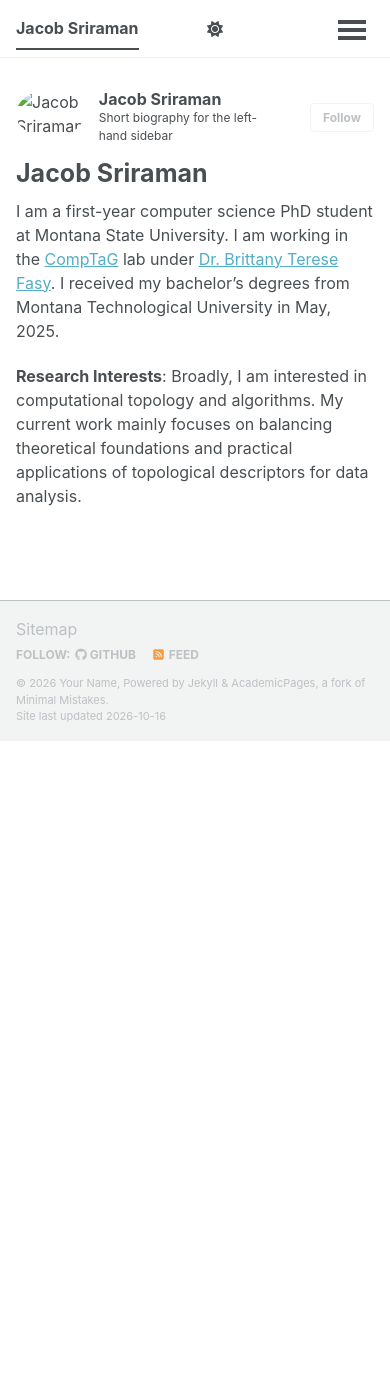
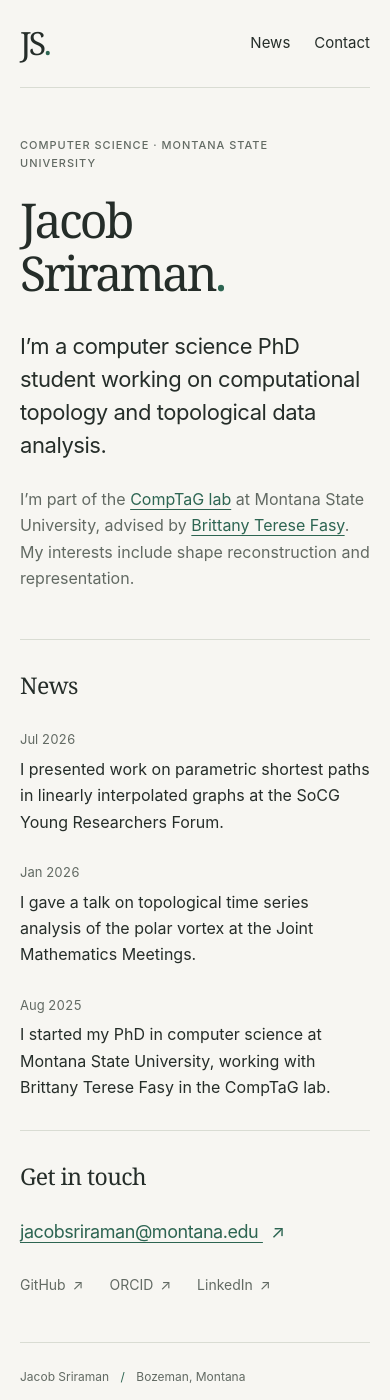
Before and after one commit to jacobsriraman/jacobsriraman.github.io, a Jekyll site: the page built from _pages/about.md, in a window 390 px wide and 1400 px high. Built offline with Jekyll 4.4.1, drawn with Linux system fonts in a browser that asks for light colours; a script bundle is joined from its source files by our own code; library files that are not in the unit come from our copies.

```diff
--- a/_config.yml
+++ b/_config.yml
@@ -11,22 +11,22 @@ locale                   : "en-US"
 site_theme               : "default" # The available themes options are "default", "air", "sunrise", "mint", "dirt" and "contrast"
 title                    : "Jacob Sriraman"
 title_separator          : "-"
-name                     : &name "Your Name"
-description              : &description "Your Name's academic portfolio"   # Update this with a general description of your site, this is the default if not overridden by a page
-url                      : https://academicpages.github.io # The base hostname & protocol for your site e.g. "https://[your GitHub username].github.io",
+name                     : &name "Jacob Sriraman"
+description              : &description "Jacob Sriraman — computer science PhD student at Montana State University, working on computational topology and topological data analysis."   # Update this with a general description of your site, this is the default if not overridden by a page
+url                      : https://jacobsriraman.github.io # The base hostname & protocol for your site e.g. "https://[your GitHub username].github.io",
                                                            # or if you already have some other page hosted on Github then use "https://[your GitHub username].github.io/[Your Repo Name]"
 baseurl                  : "" # the subpath of your site, e.g. "/blog"
-repository               : "academicpages/academicpages.github.io"
+repository               : "jacobsriraman/jacobsriraman.github.io"
 
 # Site Author - The following control what appear as part of the author content on the side bar.
 #               If a field is blank the icon and link will not appear, otherwise it will be shown.
 #               Additional customization can be done by editing /_includes/author-profile.html
 author:
   # Biographic information
-  avatar           : "images/profile-pic.jpeg"
+  avatar           : # Optional: add a portrait path here.
   name             : "Jacob Sriraman"
   pronouns         : # example: "she/her"
-  bio              : "Short biography for the left-hand sidebar"
+  bio              : "Computer science PhD student"
   location         : "Bozeman, MT, USA"
   employer         : "Montana State University"
   uri              : # URL
@@ -95,7 +95,7 @@ publication_category:
 teaser                   :  # filename of teaser fallback teaser image placed in /images/ for social media previews
 breadcrumbs              : false # true, false (default)
 words_per_minute         : 160
-future                   : true
+future                   : false
 read_more                : "disabled" # if enabled, adds "Read more" links to excerpts
 talkmap_link             : false      #change to true to add link to talkmap on talks page
 comments:
@@ -125,7 +125,7 @@ staticman:
       options:
         format           : "iso8601" # "iso8601" (default), "timestamp-seconds", "timestamp-milliseconds"
 atom_feed:
-  hide                   : false     # change to true to hide the RSS feed in the footer
+  hide                   : true      # No blog feed in the single-page layout.
   path                   : # blank (default) uses feed.xml
 
 
@@ -166,6 +166,47 @@ include:
   - _pages
   - files
 exclude:
+  # Unused template content stays in Git but is omitted from the built site.
+  - _posts
+  - _drafts
+  - _publications
+  - _talks
+  - _teaching
+  - _portfolio
+  - talkmap
+  - talkmap.py
+  - talkmap.ipynb
+  - talkmap_out.ipynb
+  - markdown_generator
+  - scripts
+  - Jacob_Sriraman_Academic_CV.tex
+  - README.md
+  - EDITING.md
+  - Gemfile.lock
+  - docker-compose.yaml
+  - _config_docker.yml
+  - files/paper1.pdf
+  - files/paper2.pdf
+  - files/paper3.pdf
+  - files/slides1.pdf
+  - files/slides2.pdf
+  - files/slides3.pdf
+  - files/bibtex1.bib
+  - _pages/category-archive.html
+  - _pages/collection-archive.html
+  - _pages/cv-json.md
+  - _pages/cv.md
+  - _pages/non-menu-page.md
+  - _pages/page-archive.html
+  - _pages/portfolio.html
+  - _pages/publications.html
+  - _pages/sitemap.md
+  - _pages/tag-archive.html
+  - _pages/talkmap.html
+  - _pages/talks.html
+  - _pages/teaching.html
+  - _pages/terms.md
+  - _pages/year-archive.html
   - "*.sublime-project"
   - "*.sublime-workspace"
   - .asset-cache
@@ -222,16 +263,16 @@ kramdown:
 # These settings control the types of collections used by the template
 collections:
   teaching:
-    output: true
+    output: false
     permalink: /:collection/:path/
   publications:
-    output: true
+    output: false
     permalink: /:collection/:path/
   portfolio:
-    output: true
+    output: false
     permalink: /:collection/:path/
   talks:
-    output: true
+    output: false
     permalink: /:collection/:path/
 
 
--- /dev/null
+++ b/_data/home.yml
@@ -0,0 +1,34 @@
+# Your homepage copy lives here. Markdown is supported in text fields.
+# TODOs are comments, so they never appear on the public site.
+
+eyebrow: Computer science · Montana State University
+
+# TODO: Replace this with 2–3 sentences in your own voice: what interests you,
+# what you spend time thinking about, and why someone might want to talk to you.
+intro: >-
+  I'm a computer science PhD student working on computational topology
+  and topological data analysis.
+about: >-
+  I'm part of the [CompTaG lab](https://comptag.github.io/) at
+  Montana State University, advised by [Brittany Terese Fasy](https://fasy.us/).
+  My interests include shape reconstruction and representation.
+
+# TODO (optional): Add one sentence about a question or project on your mind.
+# Leave blank to hide it. Avoid details that will immediately go out of date.
+currently: ""
+
+# News is in _data/news.yml. Add a short update there whenever you have one.
+
+# TODO (optional): Add a portrait under images/ and enter its path here.
+# Leave blank for the text-only layout.
+portrait: ""
+portrait_alt: Portrait of Jacob Sriraman
+
+# TODO: Add a few lines about you beyond your research: interests, places,
+# things you make, or what you do for fun. This section stays hidden until filled.
+personal_heading: Away from the desk
+personal: ""
+
+# TODO (optional): Add a PDF at files/cv.pdf, then set cv_url to /files/cv.pdf.
+# It becomes a quiet footer link, without creating another tab or CV page.
+cv_url: ""
--- /dev/null
+++ b/_data/news.yml
@@ -0,0 +1,21 @@
+# Add a short update whenever you have something to share. Markdown links work.
+# Use a quoted YYYY-MM date; the homepage shows the five newest entries first.
+# TODO: Review these starting updates, drawn from your CV, and make them yours.
+# Updates can be small: a new project, a talk, teaching, or something you learned.
+# Example:
+# - date: "2026-10"
+#   text: >-
+#     A sentence about what you've been up to, with an optional [link](https://example.com).
+
+- date: "2026-07"
+  text: >-
+    I presented work on parametric shortest paths in linearly interpolated
+    graphs at the SoCG Young Researchers Forum.
+- date: "2026-01"
+  text: >-
+    I gave a talk on topological time series analysis of the polar vortex
+    at the Joint Mathematics Meetings.
+- date: "2025-08"
+  text: >-
+    I started my PhD in computer science at Montana State University,
+    working with Brittany Terese Fasy in the CompTaG lab.
--- /dev/null
+++ b/_layouts/personal.html
@@ -0,0 +1,36 @@
+<!doctype html>
+<html lang="{{ site.locale | default: 'en-US' }}">
+  <head>
+    <meta charset="utf-8">
+    <meta name="viewport" content="width=device-width, initial-scale=1">
+    <title>{% unless page.url == '/' %}{{ page.title | escape }} · {% endunless %}{{ site.title | escape }}</title>
+    <meta name="description" content="{{ page.description | default: site.description | escape }}">
+    <link rel="canonical" href="{{ page.url | absolute_url }}">
+    <meta property="og:type" content="website">
+    <meta property="og:title" content="{{ site.title | escape }}">
+    <meta property="og:description" content="{{ page.description | default: site.description | escape }}">
+    <meta property="og:url" content="{{ page.url | absolute_url }}">
+    <meta name="theme-color" content="#f7f6f2">
+    <link rel="icon" href="{{ '/images/monogram.svg' | relative_url }}" type="image/svg+xml">
+    <link rel="stylesheet" href="{{ '/assets/css/personal.css' | relative_url }}">
+  </head>
+  <body>
+    <a class="skip-link" href="#main">Skip to content</a>
+    <div class="site-shell">
+      <header class="site-header">
+        <a class="home-link" href="{{ '/' | relative_url }}" aria-label="Jacob Sriraman, home">JS<span aria-hidden="true">.</span></a>
+        <nav aria-label="Main navigation">
+          {% if site.data.news.size > 0 %}<a href="{{ '/#news' | relative_url }}">News</a>{% endif %}
+          <a href="{{ '/#contact' | relative_url }}">Contact</a>
+        </nav>
+      </header>
+      <main id="main" tabindex="-1">{{ content }}</main>
+      <footer class="site-footer">
+        <span>{{ site.author.name | escape }} <span aria-hidden="true">/</span> Bozeman, Montana</span>
+        {% if site.data.home.cv_url != blank and site.data.home.cv_url != '' %}
+          <a href="{{ site.data.home.cv_url | relative_url }}">CV (PDF)</a>
+        {% endif %}
+      </footer>
+    </div>
+  </body>
+</html>
--- a/_pages/about.md
+++ b/_pages/about.md
@@ -1,18 +1,63 @@
 ---
+layout: personal
 permalink: /
-title: "Jacob Sriraman"
-author_profile: true
+title: Jacob Sriraman
 redirect_from:
   - /about/
   - /about.html
+  - /publications/
+  - /talks/
+  - /cv/
+  - /cv-json/
+  - /resume
 ---
 
-I am a first-year computer science PhD student at Montana State University. I am
-working in the <a href="comptag.github.io" target="_blank"
-rel="noopener noreferrer">CompTaG</a> lab under <a href="fasy.us" target="_blank"
-rel="noopener noreferrer">Dr. Brittany Terese Fasy</a>. I received my bachelor's
-degrees from Montana Technological University in May, 2025.
+{% assign home = site.data.home %}
+<section class="intro{% if home.portrait != blank and home.portrait != '' %} intro-with-portrait{% endif %}" aria-labelledby="intro-title">
+  <div>
+    <p class="eyebrow">{{ home.eyebrow | escape }}</p>
+    <h1 id="intro-title">Jacob Sriraman<span class="accent">.</span></h1>
+    <div class="intro-copy">{{ home.intro | markdownify }}</div>
+    <div class="about-copy">{{ home.about | markdownify }}</div>
+    {% if home.currently != blank and home.currently != '' %}
+    <div class="currently"><span class="small-label">On my mind</span>{{ home.currently | markdownify }}</div>
+    {% endif %}
+  </div>
+  {% if home.portrait != blank and home.portrait != '' %}
+  <img class="portrait" src="{{ home.portrait | relative_url }}" alt="{{ home.portrait_alt | escape }}" width="200" height="240">
+  {% endif %}
+</section>
 
-**Research Interests**: Broadly, I am interested in computational topology and
-algorithms. My current work mainly focuses on balancing theoretical foundations
-and practical applications of topological descriptors for data analysis.
+{% if site.data.news.size > 0 %}
+<section class="section news" id="news" aria-labelledby="news-title">
+  <h2 id="news-title">News</h2>
+  <ul class="news-list">
+    {% assign updates = site.data.news | sort: 'date' | reverse %}
+    {% for update in updates limit:5 %}
+    <li class="news-item">
+      <time datetime="{{ update.date | escape }}">{{ update.date | append: '-01' | date: '%b %Y' }}</time>
+      <div>{{ update.text | markdownify }}</div>
+    </li>
+    {% endfor %}
+  </ul>
+</section>
+{% endif %}
+
+{% if home.personal != blank and home.personal != '' %}
+<section class="section personal" aria-labelledby="personal-title">
+  <h2 id="personal-title">{{ home.personal_heading | escape }}</h2>
+  <div class="personal-copy">{{ home.personal | markdownify }}</div>
+</section>
+{% endif %}
+
+<section class="section contact" id="contact" aria-labelledby="contact-title">
+  <h2 id="contact-title">Get in touch</h2>
+  <div>
+    <a class="email-link" href="mailto:{{ site.author.email | escape }}">{{ site.author.email | escape }} <span aria-hidden="true">↗</span></a>
+    <ul class="social-links" aria-label="Find me elsewhere">
+      <li><a href="https://github.com/{{ site.author.github | escape }}">GitHub <span aria-hidden="true">↗</span></a></li>
+      <li><a href="{{ site.author.orcid | escape }}">ORCID <span aria-hidden="true">↗</span></a></li>
+      <li><a href="https://www.linkedin.com/in/{{ site.author.linkedin | escape }}/">LinkedIn <span aria-hidden="true">↗</span></a></li>
+    </ul>
+  </div>
+</section>
--- /dev/null
+++ b/assets/css/personal.css
@@ -0,0 +1,93 @@
+:root {
+  color-scheme: light;
+  --paper: #f7f6f2;
+  --ink: #252d29;
+  --muted: #626a63;
+  --accent: #2d6552;
+  --line: #d9dcd3;
+  --serif: Georgia, "Times New Roman", serif;
+  --sans: -apple-system, BlinkMacSystemFont, "Segoe UI", sans-serif;
+}
+
+* { box-sizing: border-box; }
+html { scroll-behavior: smooth; scroll-padding-top: 2rem; }
+body { margin: 0; background: var(--paper); color: var(--ink); font-family: var(--sans); font-size: 17px; line-height: 1.65; -webkit-font-smoothing: antialiased; }
+::selection { background: #d8e6d9; color: var(--ink); }
+a { color: var(--accent); text-decoration-thickness: 1px; text-underline-offset: .22em; }
+a:hover { text-decoration-thickness: 2px; }
+a:focus-visible { outline: 2px solid var(--accent); outline-offset: 5px; border-radius: 2px; }
+p { margin: 0 0 1em; }
+p:last-child { margin-bottom: 0; }
+h1, h2, h3 { margin: 0; font-weight: 400; }
+.site-shell { width: min(100% - 4rem, 960px); margin-inline: auto; }
+.site-header { display: flex; align-items: center; justify-content: space-between; min-height: 112px; border-bottom: 1px solid var(--line); }
+.home-link { font-family: var(--serif); font-size: 32px; letter-spacing: -.08em; color: var(--ink); text-decoration: none; }
+.home-link span, .accent { color: var(--accent); }
+nav { display: flex; gap: 2rem; }
+nav a { color: var(--ink); font-size: 15px; text-decoration: none; padding-block: .65rem; }
+nav a:hover { color: var(--accent); text-decoration: underline; }
+.intro { padding-block: 88px 80px; max-width: 800px; }
+.eyebrow, .small-label { color: var(--muted); font-size: 12px; font-weight: 500; letter-spacing: .09em; text-transform: uppercase; }
+.eyebrow { margin-bottom: 22px; }
+h1 { font-family: var(--serif); font-size: clamp(48px, 7.3vw, 84px); line-height: 1.1; letter-spacing: -.055em; margin-bottom: 30px; }
+.intro-copy { max-width: 690px; font-size: clamp(22px, 3vw, 27px); line-height: 1.5; letter-spacing: -.02em; }
+.about-copy { color: var(--muted); max-width: 640px; margin-top: 24px; }
+.currently { max-width: 640px; margin-top: 32px; border-left: 2px solid var(--accent); padding-left: 20px; }
+.currently .small-label { display: block; margin-bottom: 8px; }
+.section { display: grid; grid-template-columns: 190px minmax(0, 1fr); gap: 42px; border-top: 1px solid var(--line); padding-block: 38px 44px; }
+.section h2 { font-family: var(--serif); font-size: 23px; line-height: 1.35; letter-spacing: -.025em; }
+.news-list { list-style: none; margin: 0; padding: 0; }
+.news-item { display: grid; grid-template-columns: 90px minmax(0, 1fr); gap: 24px; margin-top: 24px; }
+.news-item:first-child { margin-top: 0; }
+.news-item time { color: var(--muted); font-size: 13px; padding-top: 3px; font-variant-numeric: tabular-nums; white-space: nowrap; }
+.news-item > div { font-size: 16px; }
+.intro-with-portrait { display: grid; grid-template-columns: minmax(0, 1fr) 160px; gap: 36px; max-width: none; }
+.intro-with-portrait h1 { font-size: clamp(42px, 5.6vw, 64px); }
+.portrait { width: 160px; height: 192px; object-fit: cover; border-radius: 4px; margin-top: 8px; }
+.personal-copy { max-width: 600px; color: var(--muted); }
+.contact { padding-block: 40px 58px; }
+.email-link { font-size: clamp(18px, 2.6vw, 23px); letter-spacing: -.025em; overflow-wrap: anywhere; }
+.email-link span { display: inline-block; margin-left: 8px; font-size: 18px; }
+.social-links { display: flex; flex-wrap: wrap; gap: 8px 26px; margin: 20px 0 0; padding: 0; list-style: none; font-size: 14px; }
+.social-links a { display: inline-block; padding-block: 6px; text-decoration: none; color: var(--muted); }
+.social-links a:hover { color: var(--accent); text-decoration: underline; }
+.social-links span { margin-left: 3px; }
+.site-footer { display: flex; justify-content: space-between; gap: 20px; flex-wrap: wrap; border-top: 1px solid var(--line); padding-block: 24px 36px; color: var(--muted); font-size: 12px; }
+.site-footer span span { margin-inline: 8px; color: var(--accent); }
+.skip-link { position: absolute; left: 16px; top: -100px; padding: 12px 18px; background: var(--ink); color: var(--paper); z-index: 1; }
+.skip-link:focus { top: 16px; }
+.not-found { padding-block: 90px; }
+.not-found h1 { font-size: clamp(40px, 6vw, 64px); }
+
+@media (max-width: 760px) {
+  .section { grid-template-columns: 1fr; gap: 25px; }
+  .intro-with-portrait { grid-template-columns: 1fr; }
+  .portrait { grid-row: 1; }
+  .intro { padding-block: 64px; }
+}
+
+@media (max-width: 480px) {
+  .site-shell { width: calc(100% - 2.5rem); }
+  .site-header { min-height: 88px; }
+  nav { gap: 1.5rem; }
+  .intro { padding-block: 48px; }
+  .eyebrow { max-width: 260px; font-size: 11px; }
+  h1 { font-size: 48px; max-width: 310px; }
+  .about-copy { font-size: 16px; }
+  .news-item { grid-template-columns: 1fr; gap: 5px; }
+  .section { padding-block: 30px; }
+  .contact { padding-bottom: 40px; }
+}
+
+@media (prefers-reduced-motion: reduce) {
+  html { scroll-behavior: auto; }
+}
+
+@media print {
+  body { background: white; color: black; font-size: 12pt; }
+  .site-shell { width: 100%; }
+  .site-header, .skip-link { display: none; }
+  .intro { padding-block: 20px 35px; }
+  .section { break-inside: avoid; }
+  a { color: inherit; }
+}
```
Also changed, not shown: EDITING.md (added, +65 -0 lines), README.md (+15 -94 lines), _data/navigation.yml (+5 -18 lines), _pages/404.md (+8 -2 lines), images/monogram.svg (added), images/profile-pic.jpeg (deleted), 1 other file.
